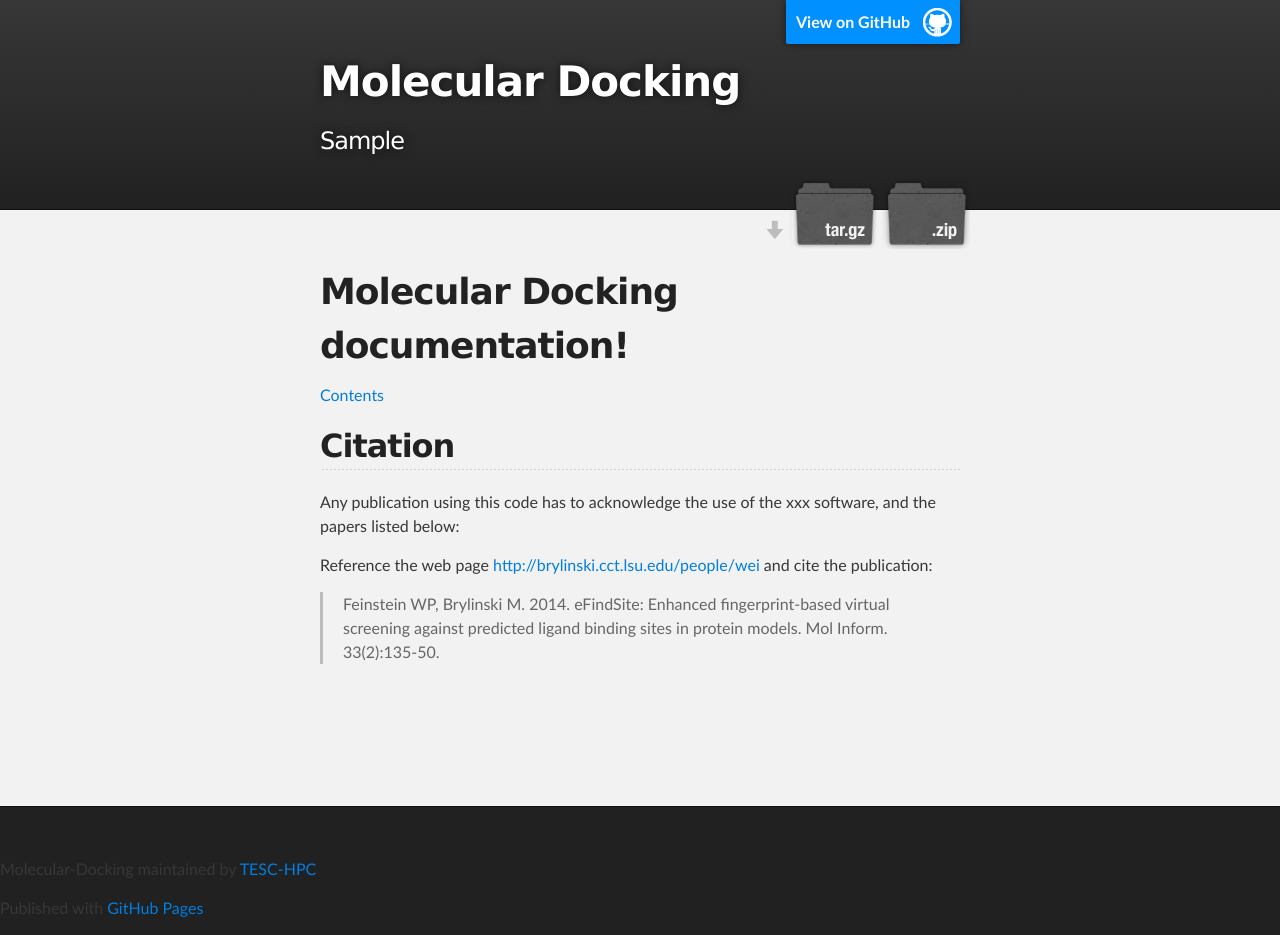
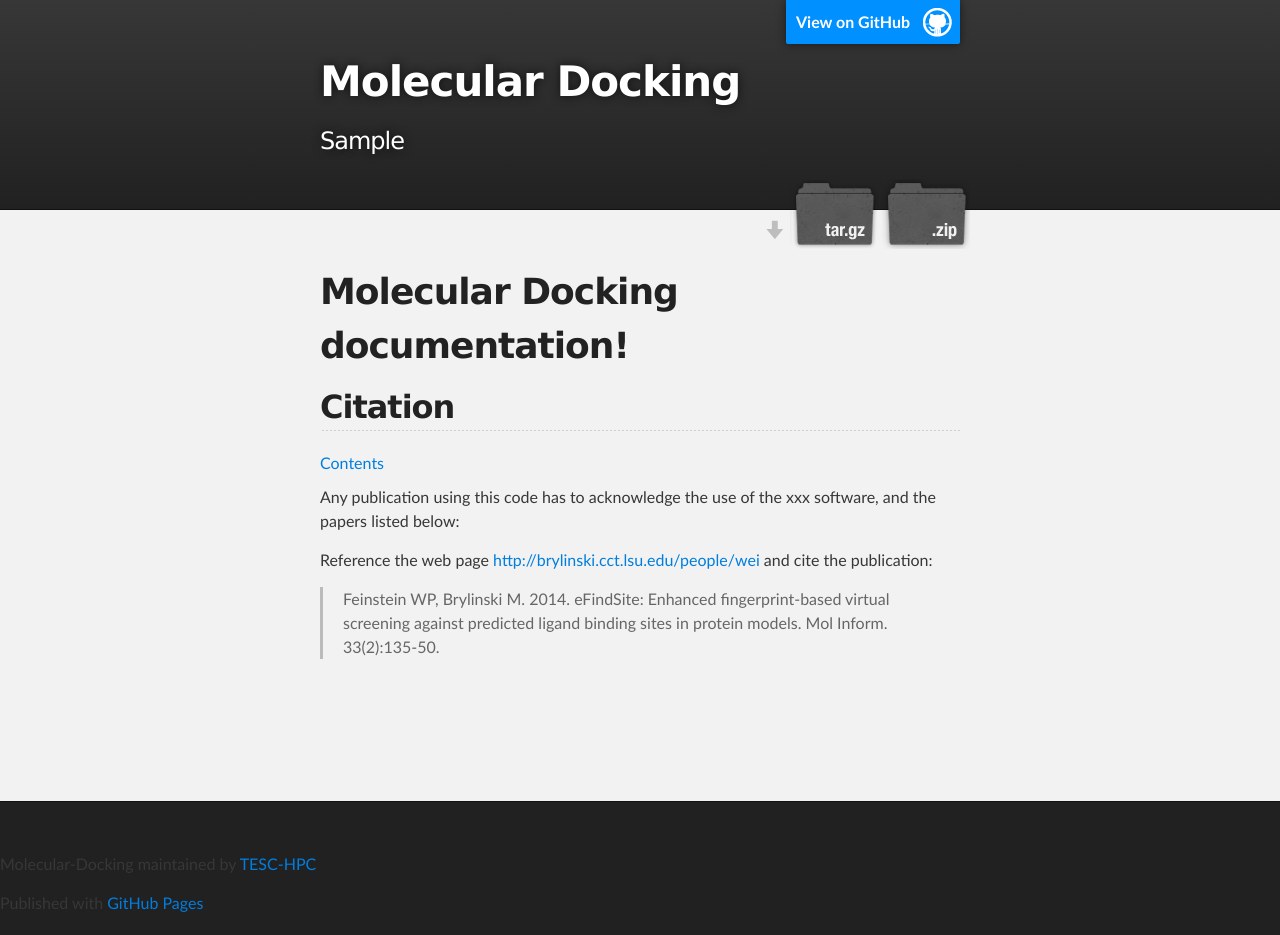
Before and after one commit to TESC-HPC/Molecular-Docking, a plain HTML site: page citation.html in a window 1280 px wide. Drawn offline with Linux system fonts and the light colour scheme.

Commit message:
change citation.html

```diff
--- a/citation.html
+++ b/citation.html
@@ -34,10 +34,11 @@
 
 <div dir="ltr">
     <h1>Molecular Docking documentation!<a class="headerlink" href="#molecular-docking-documentation" title="Permalink to this headline"></a></h1>
-<p><a class="reference internal" href="index.html">Contents</a></p>
 
 <div class="section" id="citation">
 <h2>Citation<a class="headerlink" href="#citation" title="Permalink to this headline"></a></h2>
+</h3><a class="reference internal" href="index.html">Contents</a></h3>
+
 <p>Any publication using this code has to acknowledge the use of the xxx software, and the papers listed below:</p>
 
 <p>Reference the web page <a class="reference external" href="http://brylinski.cct.lsu.edu/people/wei">http://brylinski.cct.lsu.edu/people/wei</a> and cite the publication:</p>
```
